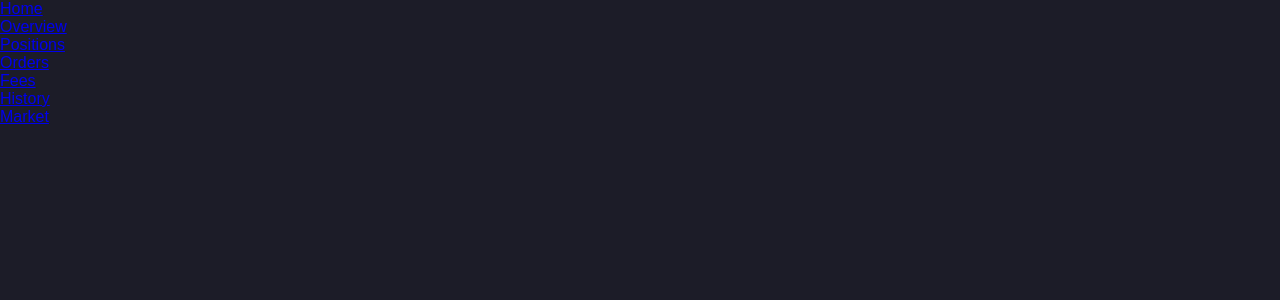
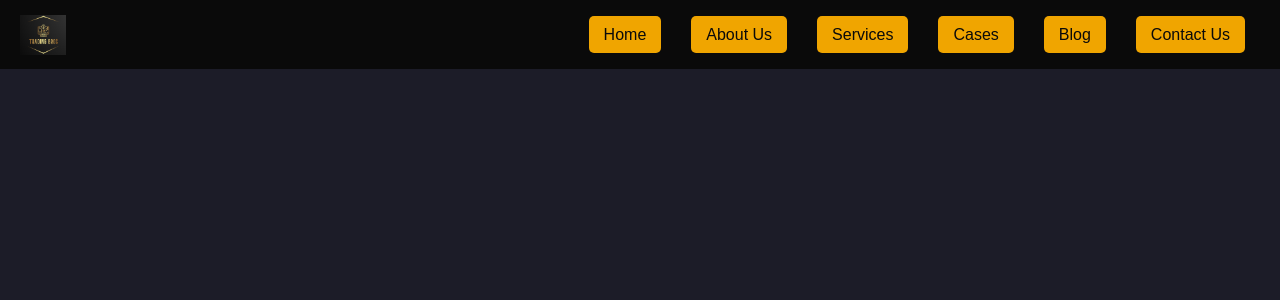
Before and after one commit to stroud91/Trading-Bot, a React (Create React App) app in the folder react-app/: page / in a window 1280 px wide. Shown: the top 300 px of the page. Built offline with nearby package versions, Linux system fonts and the light colour scheme; no server answers.

Commit message:
major updates css

```diff
--- a/react-app/src/components/MainPage/MainPage.css
+++ b/react-app/src/components/MainPage/MainPage.css
@@ -7,7 +7,7 @@
 body, html {
     height: 100%;
     font-family: 'Arial', sans-serif;
-    color: white;
+    color: #F8F9FA;
 }
 
 .main-page {
@@ -33,53 +33,22 @@ body, html {
     object-fit: cover;
 }
 
+.main-logo {
+    max-width: 500px;
+    margin-bottom: 10px;
+
+}
+
 .content {
     position: relative;
     z-index: 1;
     text-align: center;
-    padding-top: 20vh;
+    padding-top: 15vh;
     padding-bottom: 20vh;
 }
 
-header {
-    display: flex;
-    justify-content: space-between;
-    align-items: center;
-    padding: 20px 50px;
-    background-color: rgba(0, 0, 0, 0.5);
-    position: fixed;
-    top: 0;
-    width: 100%;
-    z-index: 2;
-}
-
-header .logo {
-    font-size: 24px;
-    font-weight: bold;
-}
-
-header nav ul {
-    list-style: none;
-    display: flex;
-}
-
-header nav ul li {
-    margin: 0 15px;
-}
-
-header nav ul li a {
-    text-decoration: none;
-    color: white;
-    font-weight: bold;
-    transition: color 0.3s;
-}
-
-header nav ul li a:hover {
-    color: #FFD700;
-}
-
 .hero-section {
-    margin-top: 20vh;
+    margin-top: 1vh;
 }
 
 .hero-section h1 {
@@ -93,7 +62,7 @@ header nav ul li a:hover {
 }
 
 .cta-buttons button {
-    background-color: #FFD700;
+    background-color: #FFD700; /* Gold color matching the logo */
     color: black;
     border: none;
     padding: 15px 30px;
@@ -105,5 +74,9 @@ header nav ul li a:hover {
 }
 
 .cta-buttons button:hover {
-    background-color: #FFA500;
+    background-color: #FFA500; /* Darker gold for hover */
 }
+
+::-webkit-scrollbar {
+    display: none;
+}
--- a/react-app/src/components/MainPage/MainPage.js
+++ b/react-app/src/components/MainPage/MainPage.js
@@ -1,6 +1,8 @@
 import React from 'react';
 import './MainPage.css';
-import video from '../../assets/background.mp4'
+import video from '../../assets/background.mp4';
+import logo from '../../assets/logo2.png';
+
 const MainPage = () => {
   return (
     <div className="main-page">
@@ -11,20 +13,8 @@ const MainPage = () => {
         </video>
       </div>
       <div className="content">
-        <header>
-          <div className="logo">Your Logo</div>
-          <nav>
-            <ul>
-              <li><a href="#home">Home</a></li>
-              <li><a href="#about">About Us</a></li>
-              <li><a href="#services">Services</a></li>
-              <li><a href="#cases">Cases</a></li>
-              <li><a href="#blog">Blog</a></li>
-              <li><a href="#contact">Contact Us</a></li>
-            </ul>
-          </nav>
-        </header>
         <div className="hero-section">
+          <img src={logo} alt="Trading Bros" className="main-logo" />
           <h1>Manage Your Investments Easily and Effectively</h1>
           <p>20 years in Stock Market</p>
           <div className="cta-buttons">
--- a/react-app/src/components/Navigation/Navigation.css
+++ b/react-app/src/components/Navigation/Navigation.css
@@ -1,32 +1,133 @@
-.profile-dropdown {
-  position: absolute;
+/* Reset some basic styles */
+* {
+  margin: 0;
+  padding: 0;
+  box-sizing: border-box;
 }
 
-.hidden {
-  display: none;
-}
-
+/* Navigation container */
 .navbar {
   display: flex;
   justify-content: space-between;
   align-items: center;
-  background-color: var(--secondary-bg-color);
-  padding: 15px 30px;
-  box-shadow: 0 4px 8px rgba(0, 0, 0, 0.2);
+  background-color: #0A0A0A;
+  padding: 10px 20px;
+  font-family: Arial, sans-serif;
 }
 
-.navbar a {
-  color: var(--primary-text-color);
-  font-size: 1.2rem;
-  margin: 0 10px;
-  transition: color 0.3s;
+/* Logo */
+.navbar .brand img.logo {
+  height: 45px;
+  width: auto;
 }
 
-.navbar a:hover {
-  color: var(--accent-color);
+/* Nav Links */
+.navbar nav ul {
+  list-style: none;
+  display: flex;
 }
 
-.navbar .brand {
+.navbar nav ul li {
+  margin: 0 15px;
+}
+
+.navbar nav ul li a {
+  text-decoration: none;
+  color: white;
+  padding: 10px 15px;
+  transition: background-color 0.3s ease, color 0.3s ease;
+}
+
+.navbar nav ul li a:hover,
+.navbar nav ul li a.active {
+  background-color: #f0a500;
+  color: #0A0A0A;
+  border-radius: 5px;
+}
+
+/* Dropdown for profile button */
+.profile-button {
+  background: none;
+  border: none;
+  cursor: pointer;
   font-size: 1.5rem;
-  font-weight: bold;
+  color: white;
+  background-color: #0A0A0A;
 }
+
+.profile-button:hover {
+  color: #f0a500;
+}
+
+.profile-dropdown {
+  position: relative;
+}
+
+.profile-dropdown-content {
+  display: none;
+  position: absolute;
+  right: 0;
+  top: 50px;
+  background-color: #0A0A0A;
+  min-width: 150px;
+  box-shadow: 0 8px 16px rgba(0, 0, 0, 0.2);
+  z-index: 1;
+  border-radius: 5px;
+}
+
+.profile-dropdown-content a {
+  color: white;
+  padding: 12px 16px;
+  text-decoration: none;
+  display: block;
+}
+
+.profile-dropdown-content a:hover {
+  background-color: #575757;
+}
+
+.profile-dropdown:hover .profile-dropdown-content {
+  display: block;
+}
+
+.profile-dropdown.hidden {
+  display: none;
+}
+
+.profile-dropdown .dropdown-item {
+  padding: 10px 20px;
+  font-size: 1rem;
+  color: white;
+}
+
+.profile-dropdown .dropdown-item:hover {
+  background-color: #f0a500;
+  color: black;
+}
+
+.profile-dropdown button {
+  background: none;
+  border: none;
+  color: white;
+  cursor: pointer;
+  font-size: 1rem;
+}
+
+.profile-dropdown button:hover {
+  color: #f0a500;
+}
+
+/* Ensure the logo is aligned and blends well */
+.logo {
+  height: 45px;
+  width: auto;
+  margin-right: 15px;
+  padding-top: 5px;
+  border: none;
+  cursor: pointer;
+  transition: transform 0.3s;
+}
+
+.logo:hover {
+  transform: scale(1.1);
+}
--- a/react-app/src/components/Navigation/index.js
+++ b/react-app/src/components/Navigation/index.js
@@ -2,21 +2,27 @@ import React from 'react';
 import { NavLink } from 'react-router-dom';
 import { useSelector } from 'react-redux';
 import ProfileButton from './ProfileButton';
+import logo from '../../assets/logo.png';
 import './Navigation.css';
 
-function Navigation({ isLoaded }){
+function Navigation({ isLoaded }) {
     const sessionUser = useSelector(state => state.session.user);
 
     return (
+        <header>
+            <div className="navbar">
+                <div className="brand">
+                    <NavLink exact to="/">
+                        <img src={logo} alt="Logo" className="logo" />
+                    </NavLink>
+                </div>
+                <nav>
                     <ul>
                         <li>
-				<NavLink exact to="/">Home</NavLink>
+                            <NavLink exact to="/" activeClassName="active">Home</NavLink>
                         </li>
-			{isLoaded && (
-				<li>
-					<ProfileButton user={sessionUser} />
-				</li>
-			)}
+                        {isLoaded && sessionUser && (
+                            <>
                                 <li>
                                     <NavLink to="/overview" activeClassName="active">Overview</NavLink>
                                 </li>
@@ -27,15 +33,37 @@ function Navigation({ isLoaded }){
                                     <NavLink to="/orders" activeClassName="active">Orders</NavLink>
                                 </li>
                                 <li>
-                    <NavLink to="/fees" activeClassName="active">Fees</NavLink>
-                </li>
-                <li>
                                     <NavLink to="/history" activeClassName="active">History</NavLink>
                                 </li>
                                 <li>
                                     <NavLink to="/market" activeClassName="active">Market</NavLink>
                                 </li>
+                            </>
+                        )}
+                        <li>
+                            <NavLink to="#about" activeClassName="active">About Us</NavLink>
+                        </li>
+                        <li>
+                            <NavLink to="#services" activeClassName="active">Services</NavLink>
+                        </li>
+                        <li>
+                            <NavLink to="#cases" activeClassName="active">Cases</NavLink>
+                        </li>
+                        <li>
+                            <NavLink to="#blog" activeClassName="active">Blog</NavLink>
+                        </li>
+                        <li>
+                            <NavLink to="#contact" activeClassName="active">Contact Us</NavLink>
+                        </li>
                     </ul>
+                </nav>
+                {isLoaded && (
+                    <div className="profile-button">
+                        <ProfileButton user={sessionUser} />
+                    </div>
+                )}
+            </div>
+        </header>
     );
 }
 
--- a/react-app/src/index.css
+++ b/react-app/src/index.css
@@ -4,12 +4,12 @@ body {
     font-family: Arial, sans-serif;
 }
 
-nav ul {
+/* nav ul {
     list-style: none;
     padding: 0;
     display: flex;
     justify-content: space-around;
-    background-color: #2c2c38;
+
 }
 
 nav ul li {
@@ -25,7 +25,7 @@ nav ul li a {
 
 nav ul li a.active {
     background-color: #3c3c48;
-}
+} */
 
 .account-overview, .account-positions, .account-orders, .account-fees, .account-history, .market-graph {
     padding: 20px;
```
Also changed, not shown: react-app/src/assets/logo.png (added), react-app/src/assets/logo2.png (added). Lines whose indentation alone changed are shown as unchanged.
